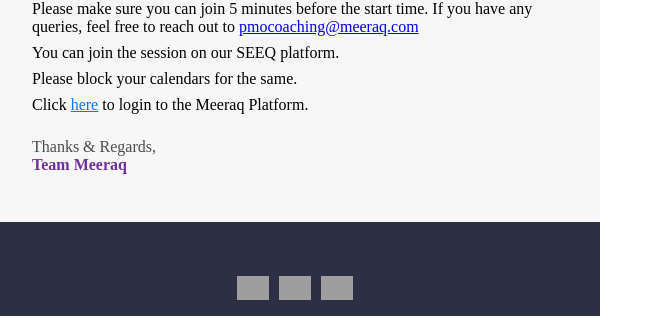
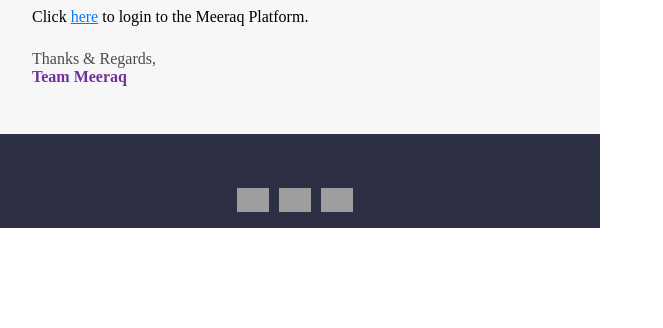
Before and after one commit to Meeraq/operations-backend, a Django app: template templates/pmo_emails/daily_session.html in a window 1280 px wide. Shown: the part 221-549 px from the top of the page, without its empty margins (0-663 px from the left). Run offline with Django 3.2, Linux system fonts and the light colour scheme; the template is opened without the code that fills it, so the values that code supplies are empty; parts of the project's set-up code (start-up, migrations or seed data) failed here and were passed over; grey boxes are pictures that could not be loaded.

Commit message:
email content update

```diff
--- a/templates/pmo_emails/daily_session.html
+++ b/templates/pmo_emails/daily_session.html
@@ -43,13 +43,9 @@
             </tr>
         {% endfor %}
     </table>
-
-    <p>Please make sure you can join 5 minutes before the start time. If you have any queries, feel free to reach out to <a href="pmocoaching@meeraq.com">pmocoaching@meeraq.com</a></p>
-    <p class="child-para">You can join the session on our SEEQ platform.</p>
-    <p class="child-para">Please block your calendars for the same.</p>
     <p class="child-para">
         Click
-        <a href="https://caas.meeraq.com/" style="color: #007bff; text-decoration: underline">here</a>
+        <a href="https://seeq.meeraq.com/" style="color: #007bff; text-decoration: underline">here</a>
         to login to the Meeraq Platform.
     </p>
 {% endblock %}
```
